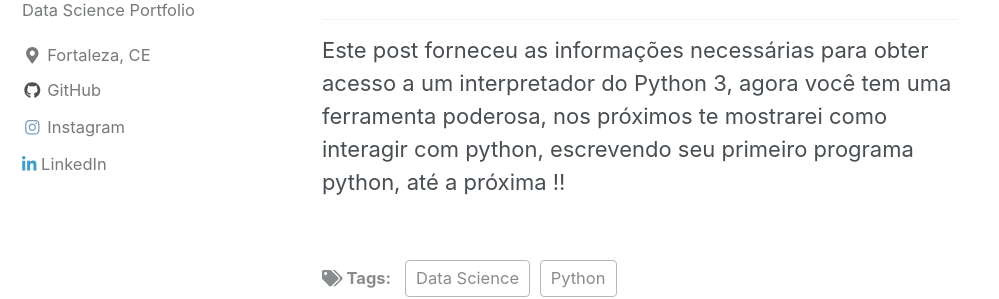
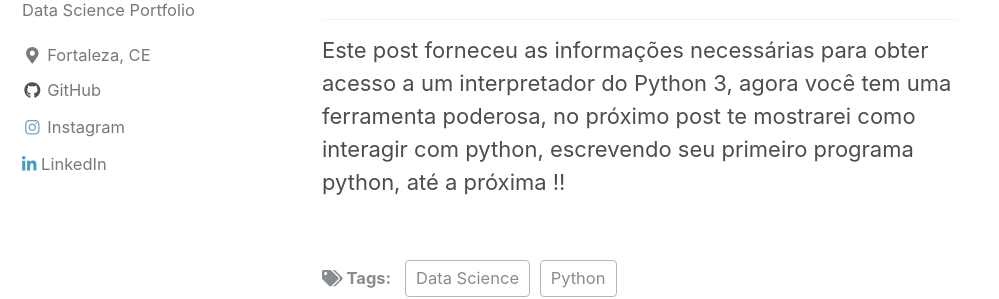
Before and after one commit to danielmnunes/danielmnunes.github.io, a Jekyll site: the page built from _posts/2019-08-21-instalando-python.md, in a window 1280 px wide and 900 px high, scrolled down 2671 px. Shown: the part 223-522 px from the top of the window, without its empty margins (0-999 px from the left). Built offline with Jekyll 4.4.1, drawn with Linux system fonts in a browser that asks for light colours; cached includes are drawn as plain includes; nearby versions of some CDN libraries.

Commit message:
Update 2019-08-21-instalando-python.md

```diff
--- a/_posts/2019-08-21-instalando-python.md
+++ b/_posts/2019-08-21-instalando-python.md
@@ -33,4 +33,4 @@ Finalmente, você pode testar sua nova versão do Python, abra um prompt de coma
 ![image-center]({{ site.url }}{{ site.baseurl }}/images/python2.jpeg){: .align-center}
 
 ## Conclusão
-Este post forneceu as informações necessárias para obter acesso a um interpretador do Python 3, agora você tem uma ferramenta poderosa, nos próximos te mostrarei como interagir com python, escrevendo seu primeiro programa python, até a próxima !!
+Este post forneceu as informações necessárias para obter acesso a um interpretador do Python 3, agora você tem uma ferramenta poderosa, no próximo post te mostrarei como interagir com python, escrevendo seu primeiro programa python, até a próxima !!
```
